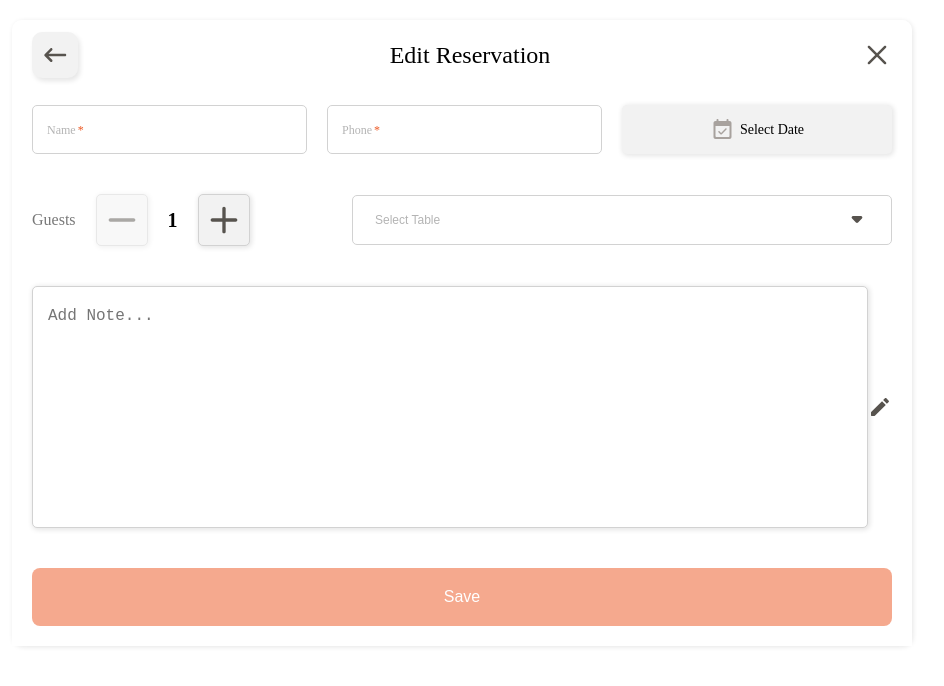
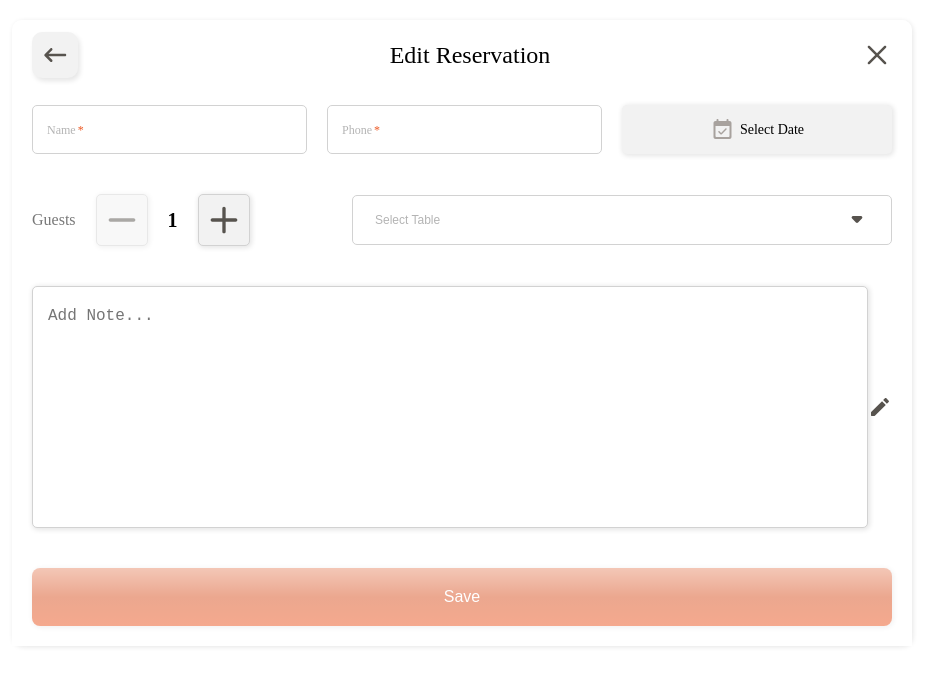
Before and after one commit to ChoByungHyun/manage-reservations, a React (Create React App) app: page /edit in a window 1280 px wide. Shown: the top 686 px of the page, without its empty margins (178-1122 px from the left). Built offline with nearby package versions, Linux system fonts and the light colour scheme; the HTML template or start-up script is replaced by a standard one; a web font is replaced by a local one.

Commit message:
style: 버튼 그라데이션 효과 추가

```diff
--- a/src/components/domain/form/ButtonGroup.tsx
+++ b/src/components/domain/form/ButtonGroup.tsx
@@ -82,7 +82,8 @@ const SDeleteButton = styled.button`
   padding: 10px 20px;
 
   background-color: var(--gray-200);
-  box-shadow: 1px 1px 5px 1px rgba(0, 0, 0, 0.1);
+
+  box-shadow: var(--box-shadow);
   &:hover {
     scale: 1.02;
   }
@@ -91,7 +92,13 @@ const SConfirmButton = styled.button`
   flex: 1;
   padding: 20px 30px;
   background-color: var(--primary);
-
+  background-image: linear-gradient(
+    to bottom,
+    var(--primary-linear-light),
+    var(--primary-linear-dark),
+    var(--primary)
+  );
+  box-shadow: var(--box-shadow);
   border-radius: 8px;
   color: white;
   font-size: 16px;
--- a/src/styles/GlobalStyle.ts
+++ b/src/styles/GlobalStyle.ts
@@ -34,6 +34,9 @@ const GlobalStyle = createGlobalStyle`
     --gray-800: #787878;
     --gray-1000:#4f4f4f;
     --primary:#ec551f;
+    --primary-linear-dark:#d95221;
+    --primary-linear-light:#e99070;
+
     --white: white;
     --black: black;
 
```
